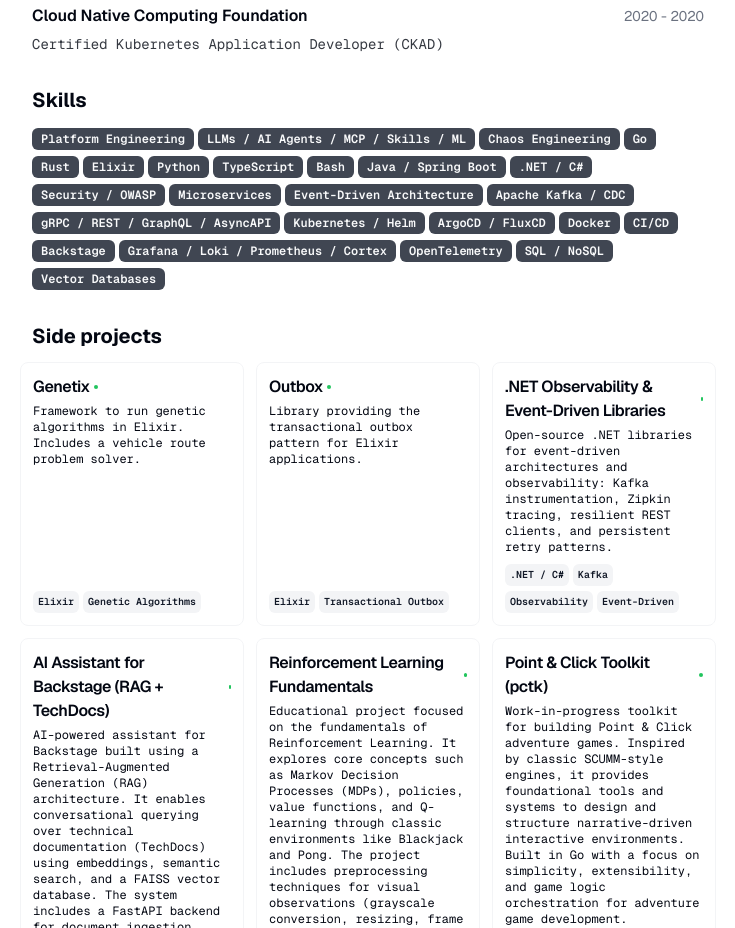
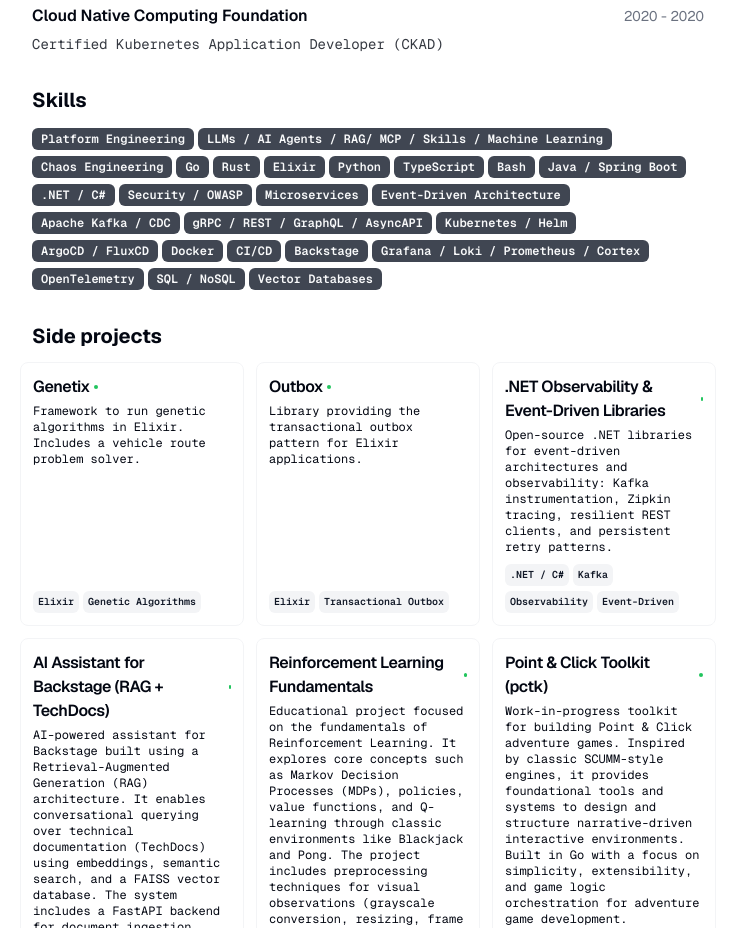
Before and after one commit to jsolana/cv, a Next.js app: page / in a window 1280 px wide. Shown: the part 1560-2488 px from the top of the page, without its empty margins (272-1007 px from the left). Built offline with nearby package versions, Linux system fonts and the light colour scheme.

Commit message:
improve skills

```diff
--- a/src/data/resume-data.ts
+++ b/src/data/resume-data.ts
@@ -143,7 +143,7 @@
   skills: [
     // Current focus
     "Platform Engineering",
-    "LLMs / AI Agents / MCP / Skills / ML",
+    "LLMs / AI Agents / RAG/ MCP / Skills / Machine Learning",
     "Chaos Engineering",
     // Languages
     "Go",
```
